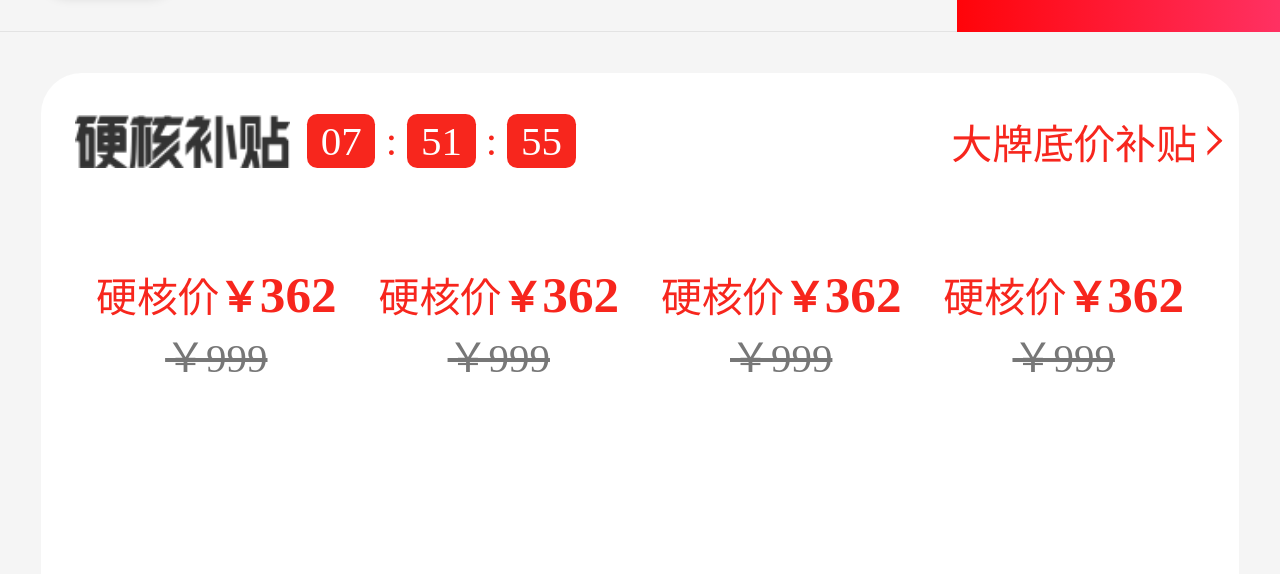
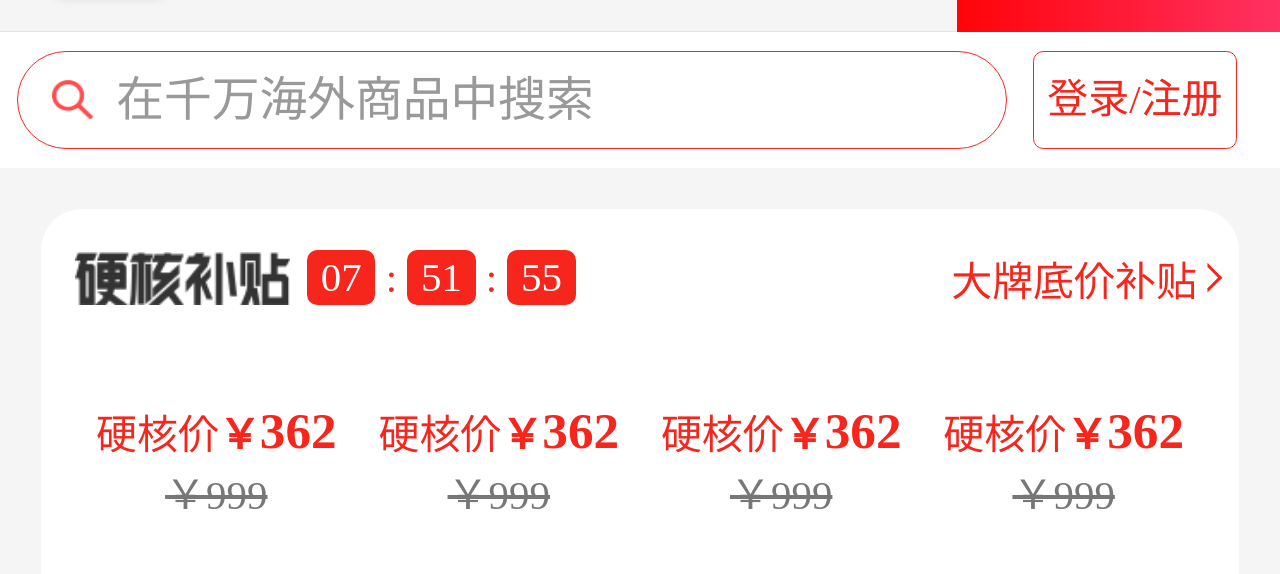
Before and after one commit to chenweihan02/m_kaola, a plain HTML site: page index.html in a window 1280 px wide. Shown: the part 173-747 px from the top of the page. Drawn offline with Linux system fonts and the light colour scheme.

Commit message:
add search

```diff
--- a/css/home_product.less
+++ b/css/home_product.less
@@ -1,3 +1,5 @@
+@import url(./variables.less);
+
 .product {
 	display: flex;
 	flex-wrap: wrap;
@@ -29,6 +31,14 @@
 				text-indent: 4.8vw;
 				background: url(../img/company_01.png) no-repeat left center/4vw 4vw;
 			}
+
+			.price {
+				color: @mainColor;
+
+				span {
+					font-size: 4.8vw;
+				}
+			}
 		}
 	}
 }
--- /dev/null
+++ b/css/home_search.less
@@ -0,0 +1,50 @@
+@import url(./variables.less);
+
+.search {
+	display: flex;
+	align-items: center;
+	height: 10.6667vw;
+	padding: 0 1.3333vw;
+	background-color: #fff;
+
+	.left {
+		display: flex;
+		align-items: center;
+		flex: 1;
+		height: 7.4667vw;
+		border-radius: 4vw;
+		background-color: #fff;
+		border: 1px solid @mainColor;
+
+		.icon {
+			width: 3.2vw;
+			height: 3.2vw;
+			margin: 0 1.3333vw 0 2.6667vw;
+			background: url(../img/search_icon.png) no-repeat center/3.2vw 3.2vw;
+		}
+
+		.input {
+			height: 3.2vw;
+			line-height: 3.2vw;
+			margin: 0 32px 0 6px;
+			color: #999;
+		}
+	}
+
+
+	.right {
+		margin-left: 2vw;
+		padding-right: 2vw;
+		.login-box {
+			width: 16vw;
+			text-align: center;
+			line-height: 7.4667vw;
+			color: @mainColor;
+			font-size: @smallFontSize;
+			background-color: #fff;
+			border: 1px solid;
+			box-sizing: border-box;
+			border-radius: .8vw;
+		}
+	}
+}
--- a/index.html
+++ b/index.html
@@ -11,6 +11,7 @@
 		<link rel="stylesheet/less" href="css/tabbar.less">
 		<link rel="stylesheet/less" href="css/home.less">
 		<link rel="stylesheet/less" href="css/home_download.less">
+		<link rel="stylesheet/less" href="css/home_search.less">
 		<link rel="stylesheet/less" href="css/home_subsidy.less">
 		<link rel="stylesheet/less" href="css/home_category.less">
 		<link rel="stylesheet/less" href="css/home_product.less">
@@ -40,6 +41,20 @@
 					打开APP
 				</a>
 			</div>
+
+			<div class="search">
+				<div class="left">
+					<div class="icon"></div>
+					<div class="input">在千万海外商品中搜索</div>
+				</div>
+				<div class="right">
+					<div class="login-box">
+						登录/注册
+					</div>
+				</div>
+			</div>
+
+
 
 			<!-- 补贴 -->
 			<div class="subsidy">
@@ -143,7 +158,7 @@
 							<span class="tag ticket">立减200元</span>
 							<span class="tag">2件7.1折</span>
 						</div>
-						<div class="price">优惠价¥4599</div>
+						<div class="price">优惠价¥<span>4599</span></div>
 					</div>
 				</div>
 				<div class="item">
@@ -157,7 +172,7 @@
 							<span class="tag ticket">立减200元</span>
 							<span class="tag">2件7.1折</span>
 						</div>
-						<div class="price">优惠价¥4599</div>
+						<div class="price">优惠价¥<span>4599</span></div>
 					</div>
 				</div>
 				<div class="item">
@@ -171,7 +186,7 @@
 							<span class="tag ticket">立减200元</span>
 							<span class="tag">2件7.1折</span>
 						</div>
-						<div class="price">优惠价¥4599</div>
+						<div class="price">优惠价¥<span>4599</span></div>
 					</div>
 				</div>
 				<div class="item">
@@ -185,7 +200,7 @@
 							<span class="tag ticket">立减200元</span>
 							<span class="tag">2件7.1折</span>
 						</div>
-						<div class="price">优惠价¥4599</div>
+						<div class="price">优惠价¥<span>4599</span></div>
 					</div>
 				</div>
 				<div class="item">
@@ -199,7 +214,8 @@
 							<span class="tag ticket">立减200元</span>
 							<span class="tag">2件7.1折</span>
 						</div>
-						<div class="price">优惠价¥4599</div>
+						<div class="price">优惠价¥<span>4599</span></div>
+						</div>
 					</div>
 				</div>
 			</div>
```
Also changed, not shown: img/search_icon.png (added).
